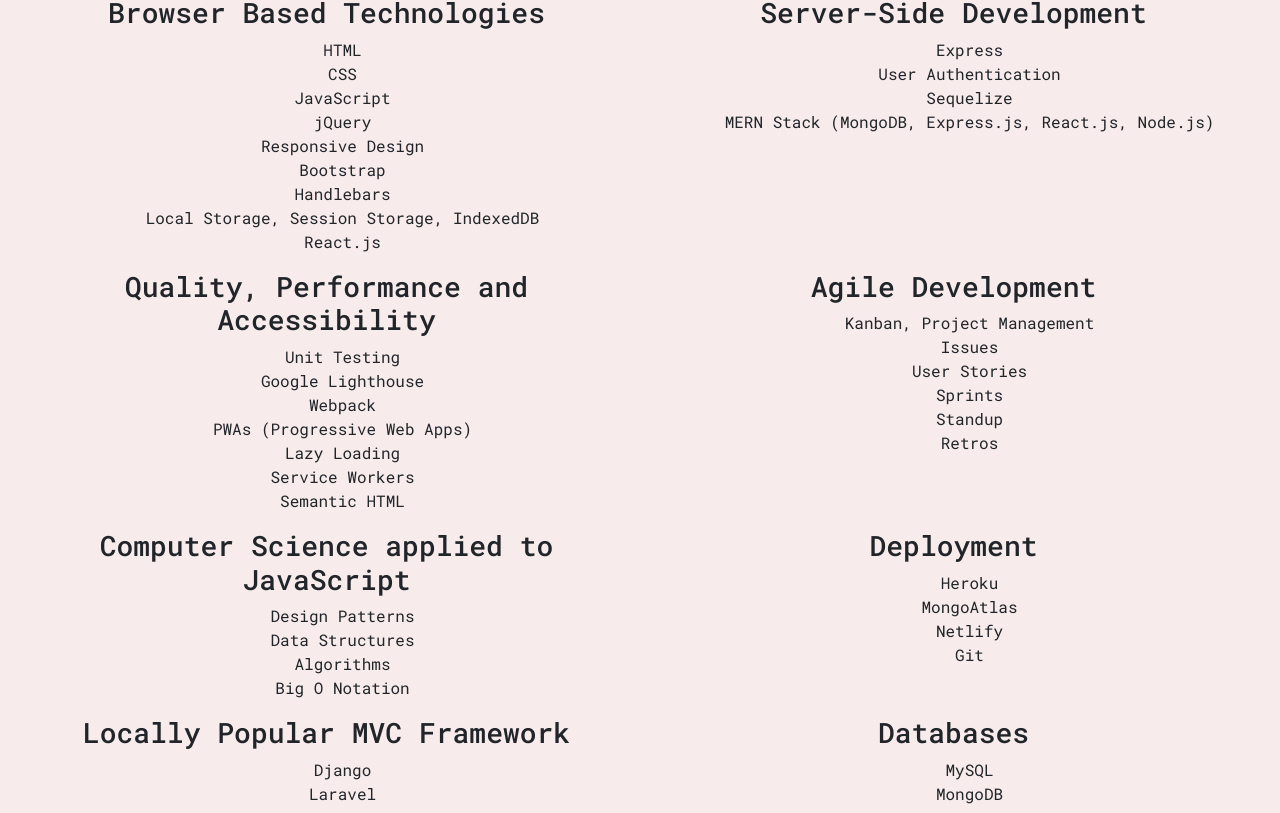
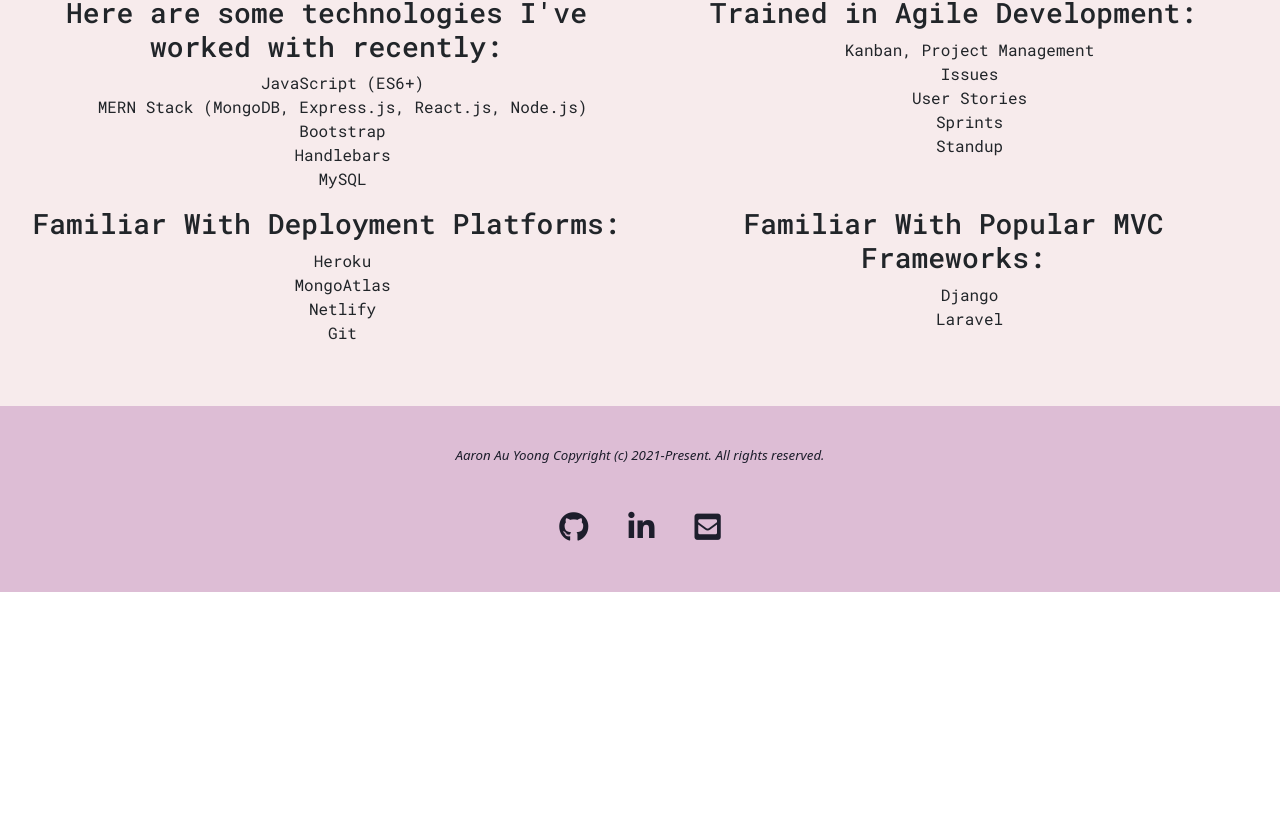
Before and after one commit to aaronauyoong/my-react-portfolio, a React (Create React App) app: page /resume in a window 1280 px wide. Shown: the part 927-1740 px from the top of the page. After the commit the page ends 1519 px from the top, so only its background shows below. Built offline with nearby package versions, Linux system fonts and the light colour scheme.

Commit message:
condensing information on resume page

```diff
--- a/src/components/resume/Resume.js
+++ b/src/components/resume/Resume.js
@@ -18,62 +18,27 @@
 				</div>
 				<div class="resume-content row">
 					<div class="resume-section col-lg-6">
-						<h3>Browser Based Technologies</h3>
+						<h3>Here are some technologies I've worked with recently:</h3>
 						<ul class="unstyled-bullets">
-							<li>HTML</li>
-							<li>CSS</li>
-							<li>JavaScript</li>
-							<li>jQuery</li>
-							<li>Responsive Design</li>
+							<li>JavaScript (ES6+)</li>
+							<li>MERN Stack (MongoDB, Express.js, React.js, Node.js)</li>
 							<li>Bootstrap</li>
 							<li>Handlebars</li>
-							<li>Local Storage, Session Storage, IndexedDB</li>
-							<li>React.js</li>
-						</ul>
-					</div>
-                    <div class="resume-section col-lg-6">
-						<h3>Server-Side Development</h3>
-						<ul class="unstyled-bullets">
-							<li>Express</li>
-							<li>User Authentication</li>
-							<li>Sequelize</li>
-							<li>MERN Stack (MongoDB, Express.js, React.js, Node.js)</li>
-						</ul>
-					</div>
-                    <div class="resume-section col-lg-6">
-						<h3>Quality, Performance and Accessibility</h3>
-						<ul class="unstyled-bullets">
-							<li>Unit Testing</li>
-							<li>Google Lighthouse</li>
-							<li>Webpack</li>
-							<li>PWAs (Progressive Web Apps)</li>
-							<li>Lazy Loading</li>
-							<li>Service Workers</li>
-							<li>Semantic HTML</li>
+							<li>MySQL</li>
 						</ul>
 					</div>
 					<div class="resume-section col-lg-6">
-						<h3>Agile Development</h3>
+						<h3>Trained in Agile Development:</h3>
 						<ul class="unstyled-bullets">
 							<li>Kanban, Project Management</li>
 							<li>Issues</li>
 							<li>User Stories</li>
 							<li>Sprints</li>
 							<li>Standup</li>
-							<li>Retros</li>
 						</ul>
 					</div>
 					<div class="resume-section col-lg-6">
-						<h3>Computer Science applied to JavaScript</h3>
-						<ul class="unstyled-bullets">
-							<li>Design Patterns</li>
-							<li>Data Structures</li>
-							<li>Algorithms</li>
-							<li>Big O Notation</li>
-						</ul>
-					</div>
-					<div class="resume-section col-lg-6">
-						<h3>Deployment</h3>
+						<h3>Familiar With Deployment Platforms:</h3>
 						<ul class="unstyled-bullets">
 							<li>Heroku</li>
 							<li>MongoAtlas</li>
@@ -82,17 +47,10 @@
 						</ul>
 					</div>
 					<div class="resume-section col-lg-6">
-						<h3>Locally Popular MVC Framework</h3>
+						<h3>Familiar With Popular MVC Frameworks:</h3>
 						<ul class="unstyled-bullets">
 							<li>Django</li>
 							<li>Laravel</li>
-						</ul>
-					</div>
-					<div class="resume-section col-lg-6">
-						<h3>Databases</h3>
-						<ul class="unstyled-bullets">
-							<li>MySQL</li>
-							<li>MongoDB</li>
 						</ul>
 					</div>
 				</div>
```
